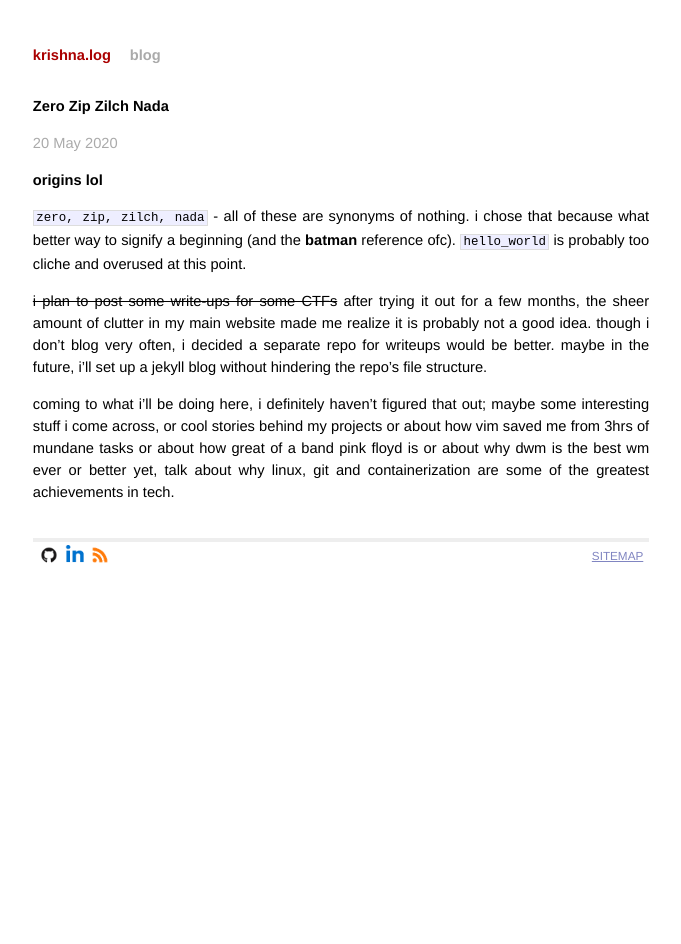
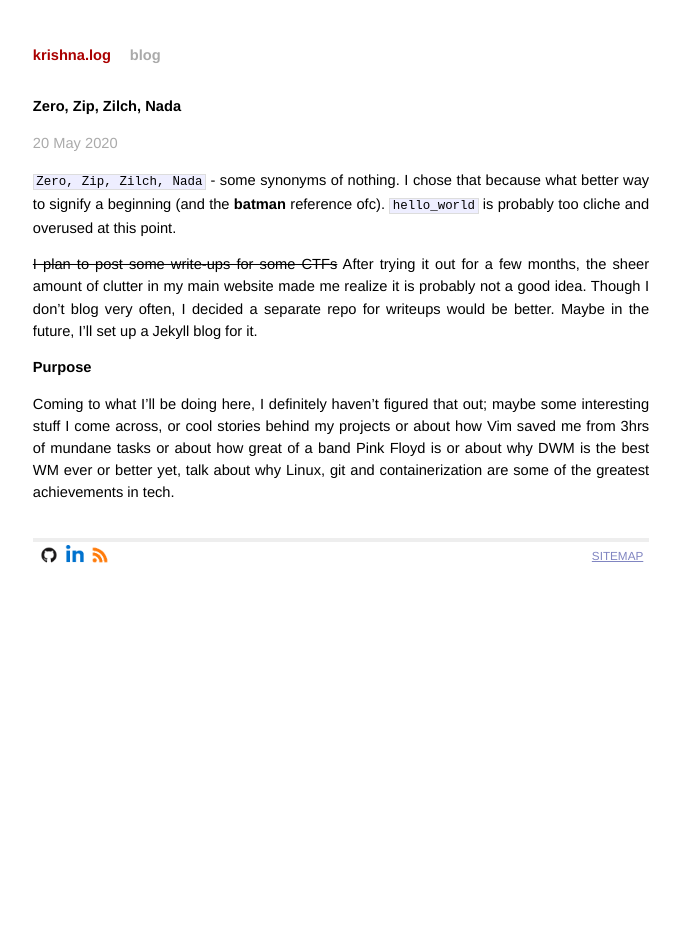
Before and after one commit to lordlabuckdas/lordlabuckdas.github.io, a Jekyll site: the page built from _posts/2020-05-20-zero.md, in a window 1280 px wide. Shown: the whole page, without its empty margins (299-980 px from the left). Built offline with Jekyll 4.4.1, drawn with Linux system fonts in a browser that asks for light colours.

Commit message:
lowercase is not cool

```diff
--- a/_posts/2020-05-20-zero.md
+++ b/_posts/2020-05-20-zero.md
@@ -1,13 +1,13 @@
 ---
 layout:	post
-title: "Zero Zip Zilch Nada"
+title: "Zero, Zip, Zilch, Nada"
 keywords: vim, pink, floyd, zero, lordlabuckdas, ctf
 ---
 
-## origins lol
+`Zero, Zip, Zilch, Nada` - some synonyms of nothing. I chose that because what better way to signify a beginning (and the **batman** reference ofc). `hello_world` is probably too cliche and overused at this point.
 
-`zero, zip, zilch, nada` - all of these are synonyms of nothing. i chose that because what better way to signify a beginning (and the **batman** reference ofc). `hello_world` is probably too cliche and overused at this point.
+~~I plan to post some write-ups for some CTFs~~ After trying it out for a few months, the sheer amount of clutter in my main website made me realize it is probably not a good idea. Though I don't blog very often, I decided a separate repo for writeups would be better. Maybe in the future, I'll set up a Jekyll blog for it.
 
-~~i plan to post some write-ups for some CTFs~~ after trying it out for a few months, the sheer amount of clutter in my main website made me realize it is probably not a good idea. though i don't blog very often, i decided a separate repo for writeups would be better. maybe in the future, i'll set up a jekyll blog without hindering the repo's file structure.
+## Purpose
 
-coming to what i'll be doing here, i definitely haven't figured that out; maybe some interesting stuff i come across, or cool stories behind my projects or about how vim saved me from 3hrs of mundane tasks or about how great of a band pink floyd is or about why dwm is the best wm ever or better yet, talk about why linux, git and containerization are some of the greatest achievements in tech.
+Coming to what I'll be doing here, I definitely haven't figured that out; maybe some interesting stuff I come across, or cool stories behind my projects or about how Vim saved me from 3hrs of mundane tasks or about how great of a band Pink Floyd is or about why DWM is the best WM ever or better yet, talk about why Linux, git and containerization are some of the greatest achievements in tech.
```
